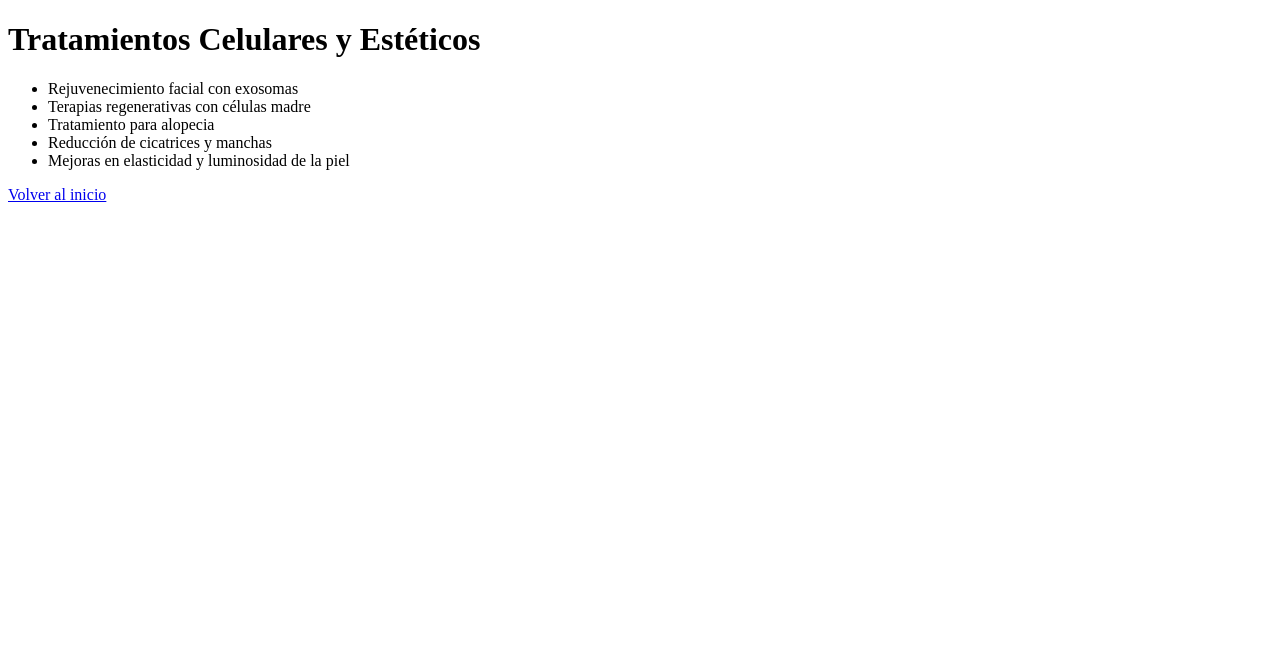
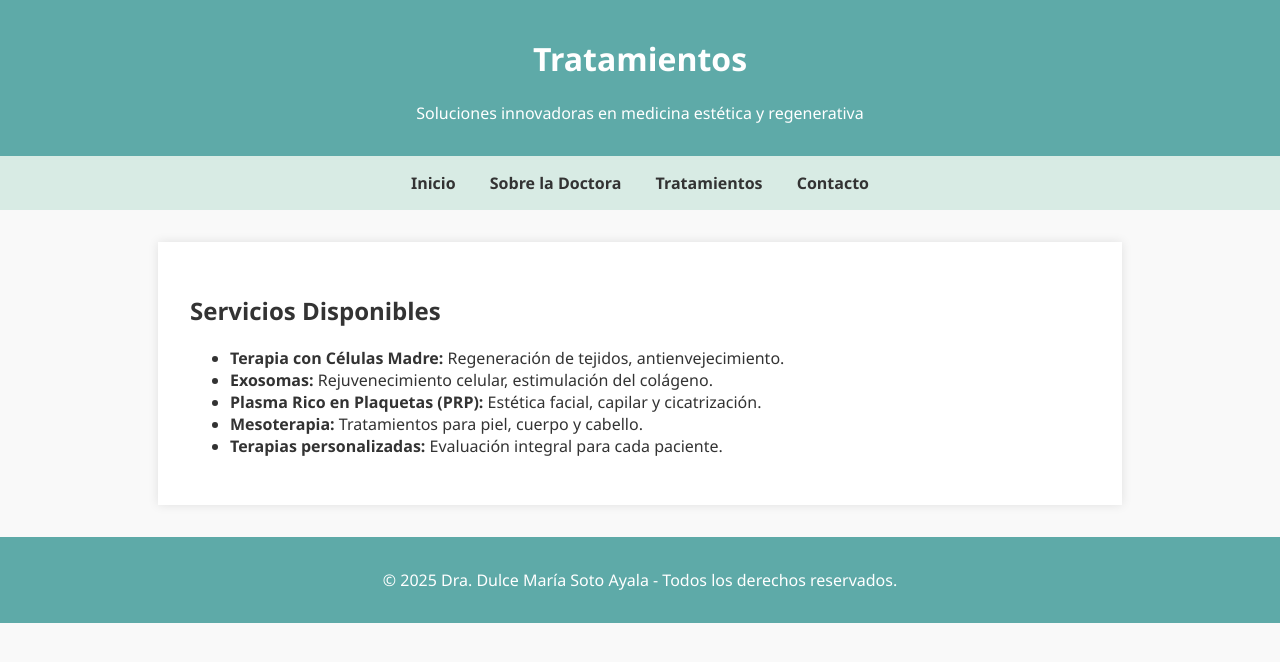
Before and after one commit to gaboshock90/C-lulas-madres-terapias, a plain HTML site: page tratamientos.html in a window 1280 px wide. Drawn offline with Linux system fonts and the light colour scheme.

Commit message:
Update tratamientos.html

```diff
--- a/tratamientos.html
+++ b/tratamientos.html
@@ -3,16 +3,39 @@
 <head>
   <meta charset="UTF-8">
   <title>Tratamientos</title>
+  <style>
+    body { font-family: 'Segoe UI', Tahoma, Geneva, Verdana, sans-serif; margin: 0; padding: 0; background-color: #f9f9f9; color: #333; }
+    header { background-color: #5eaaa8; color: white; padding: 1em; text-align: center; }
+    nav { background-color: #d8ebe4; padding: 1em; text-align: center; }
+    nav a { margin: 0 15px; text-decoration: none; color: #333; font-weight: bold; }
+    nav a:hover { color: #5eaaa8; }
+    main { max-width: 900px; margin: auto; padding: 2em; background-color: white; box-shadow: 0px 0px 10px rgba(0,0,0,0.1); margin-top: 2em; }
+    footer { background-color: #5eaaa8; color: white; text-align: center; padding: 1em; margin-top: 2em; }
+  </style>
 </head>
 <body>
-  <h1>Tratamientos Celulares y Estéticos</h1>
-  <ul>
-    <li>Rejuvenecimiento facial con exosomas</li>
-    <li>Terapias regenerativas con células madre</li>
-    <li>Tratamiento para alopecia</li>
-    <li>Reducción de cicatrices y manchas</li>
-    <li>Mejoras en elasticidad y luminosidad de la piel</li>
-  </ul>
-  <a href="index.html">Volver al inicio</a>
+  <header>
+    <h1>Tratamientos</h1>
+    <p>Soluciones innovadoras en medicina estética y regenerativa</p>
+  </header>
+  <nav>
+    <a href="index.html">Inicio</a>
+    <a href="sobre.html">Sobre la Doctora</a>
+    <a href="tratamientos.html">Tratamientos</a>
+    <a href="contacto.html">Contacto</a>
+  </nav>
+  <main>
+    <h2>Servicios Disponibles</h2>
+    <ul>
+      <li><strong>Terapia con Células Madre:</strong> Regeneración de tejidos, antienvejecimiento.</li>
+      <li><strong>Exosomas:</strong> Rejuvenecimiento celular, estimulación del colágeno.</li>
+      <li><strong>Plasma Rico en Plaquetas (PRP):</strong> Estética facial, capilar y cicatrización.</li>
+      <li><strong>Mesoterapia:</strong> Tratamientos para piel, cuerpo y cabello.</li>
+      <li><strong>Terapias personalizadas:</strong> Evaluación integral para cada paciente.</li>
+    </ul>
+  </main>
+  <footer>
+    <p>&copy; 2025 Dra. Dulce María Soto Ayala - Todos los derechos reservados.</p>
+  </footer>
 </body>
 </html>
```
